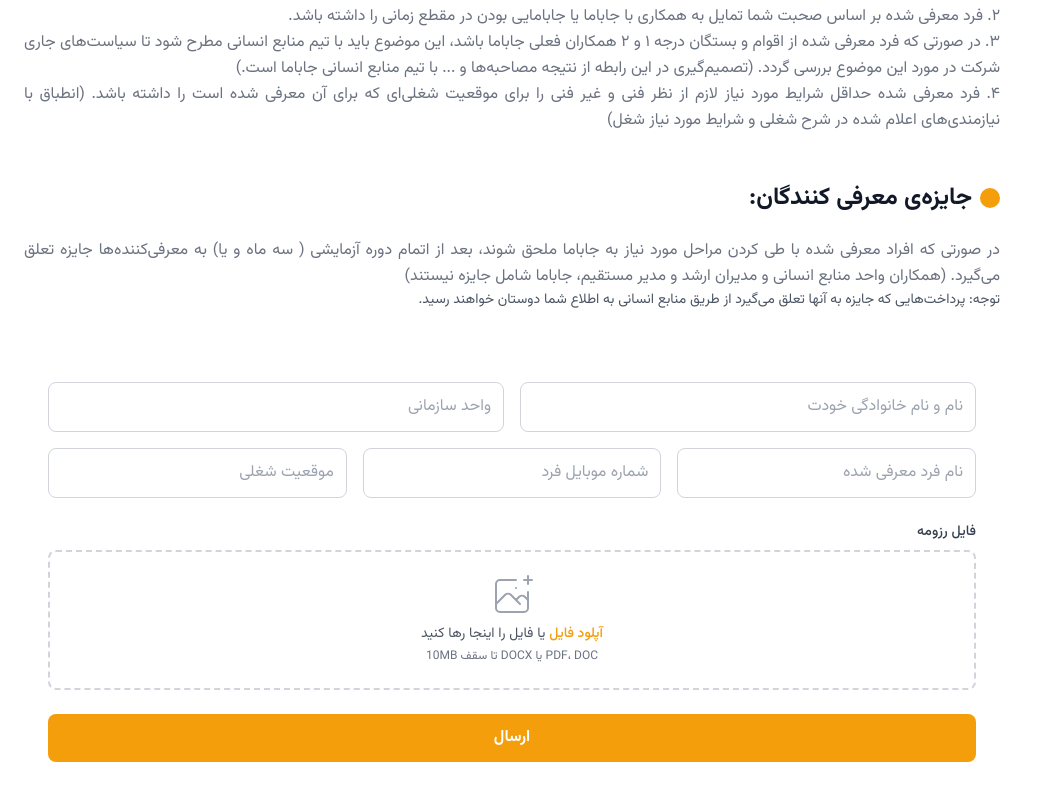
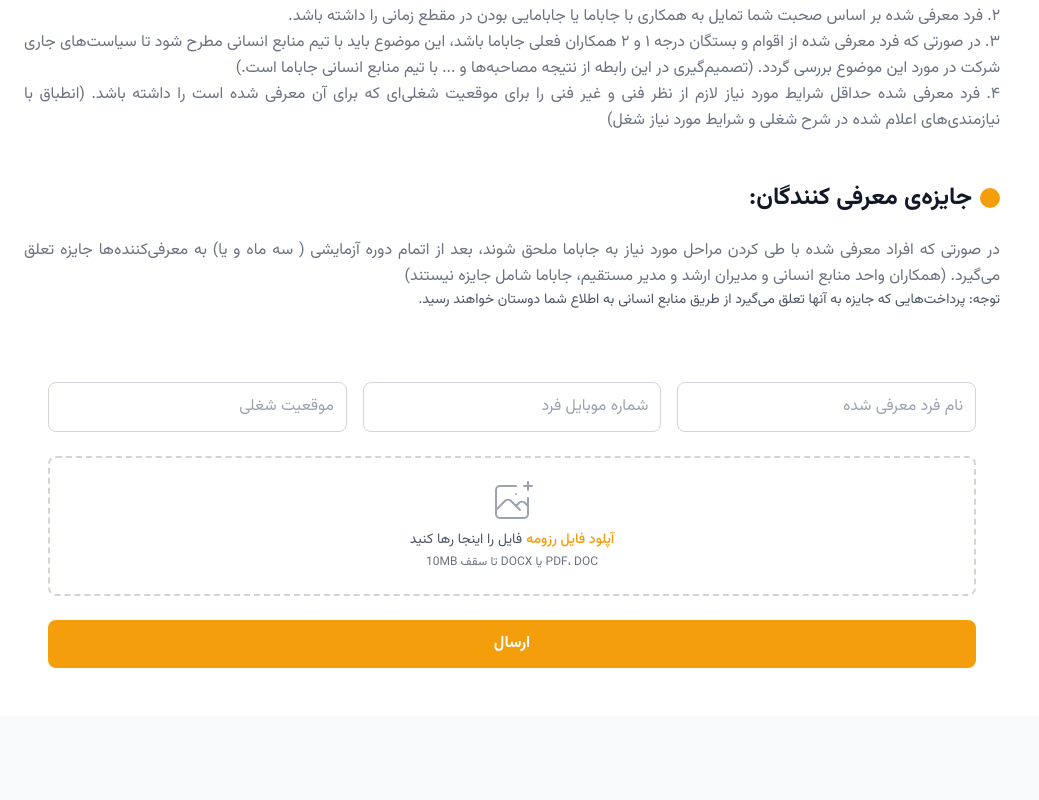
Before and after one commit to espitman/jbm-hr-life, a Nuxt app: page /referral in a window 1280 px wide. Shown: the part 1196-1996 px from the top of the page, without its empty margins (0-1039 px from the left). After the commit the page ends 1912 px from the top, so only its background shows below. Built offline with nearby package versions, Linux system fonts and the light colour scheme.

Commit message:
refactor: update referral form by removing first row and updating resume upload section

```diff
--- a/components/referral/Form.vue
+++ b/components/referral/Form.vue
@@ -3,24 +3,6 @@
     <form class="space-y-6">
       <!-- Table Layout for Form Fields -->
       <div class="grid gap-4">
-        <!-- First Row: 2 columns -->
-        <div class="grid grid-cols-1 md:grid-cols-2 gap-4">
-          <div>
-            <input
-              type="text"
-              placeholder="نام و نام خانوادگی خودت"
-              class="w-full p-3 border border-gray-300 rounded-lg focus:outline-none focus:ring-2 focus:ring-amber-400"
-            />
-          </div>
-          <div>
-            <input
-              type="text"
-              placeholder="واحد سازمانی"
-              class="w-full p-3 border border-gray-300 rounded-lg focus:outline-none focus:ring-2 focus:ring-amber-400"
-            />
-          </div>
-        </div>
-
         <!-- Second Row: 3 columns -->
         <div class="grid grid-cols-1 md:grid-cols-3 gap-4">
           <div>
@@ -49,7 +31,6 @@
 
       <!-- Redesigned Resume Upload Section -->
       <div class="mt-6">
-        <label class="block mb-2 text-sm font-medium text-gray-700">فایل رزومه</label>
         <div class="mt-1 flex justify-center px-6 pt-5 pb-6 border-2 border-gray-300 border-dashed rounded-lg hover:border-amber-400 transition-colors duration-300">
           <div class="space-y-1 text-center">
             <svg class="mx-auto h-12 w-12 text-gray-400" stroke="currentColor" fill="none" viewBox="0 0 48 48" aria-hidden="true">
@@ -57,10 +38,10 @@
             </svg>
             <div class="flex text-sm text-gray-600">
               <label for="file-upload" class="relative cursor-pointer bg-white rounded-md font-medium text-amber-500 hover:text-amber-600 focus-within:outline-none focus-within:ring-2 focus-within:ring-offset-2 focus-within:ring-amber-400">
-                <span>آپلود فایل</span>
+                <span>آپلود فایل رزومه</span>
                 <input id="file-upload" name="file-upload" type="file" class="sr-only" accept=".pdf,.doc,.docx">
               </label>
-              <p class="pr-1">یا فایل را اینجا رها کنید</p>
+              <p class="pr-1">فایل را اینجا رها کنید</p>
             </div>
             <p class="text-xs text-gray-500">
               PDF، DOC یا DOCX تا سقف 10MB
```
